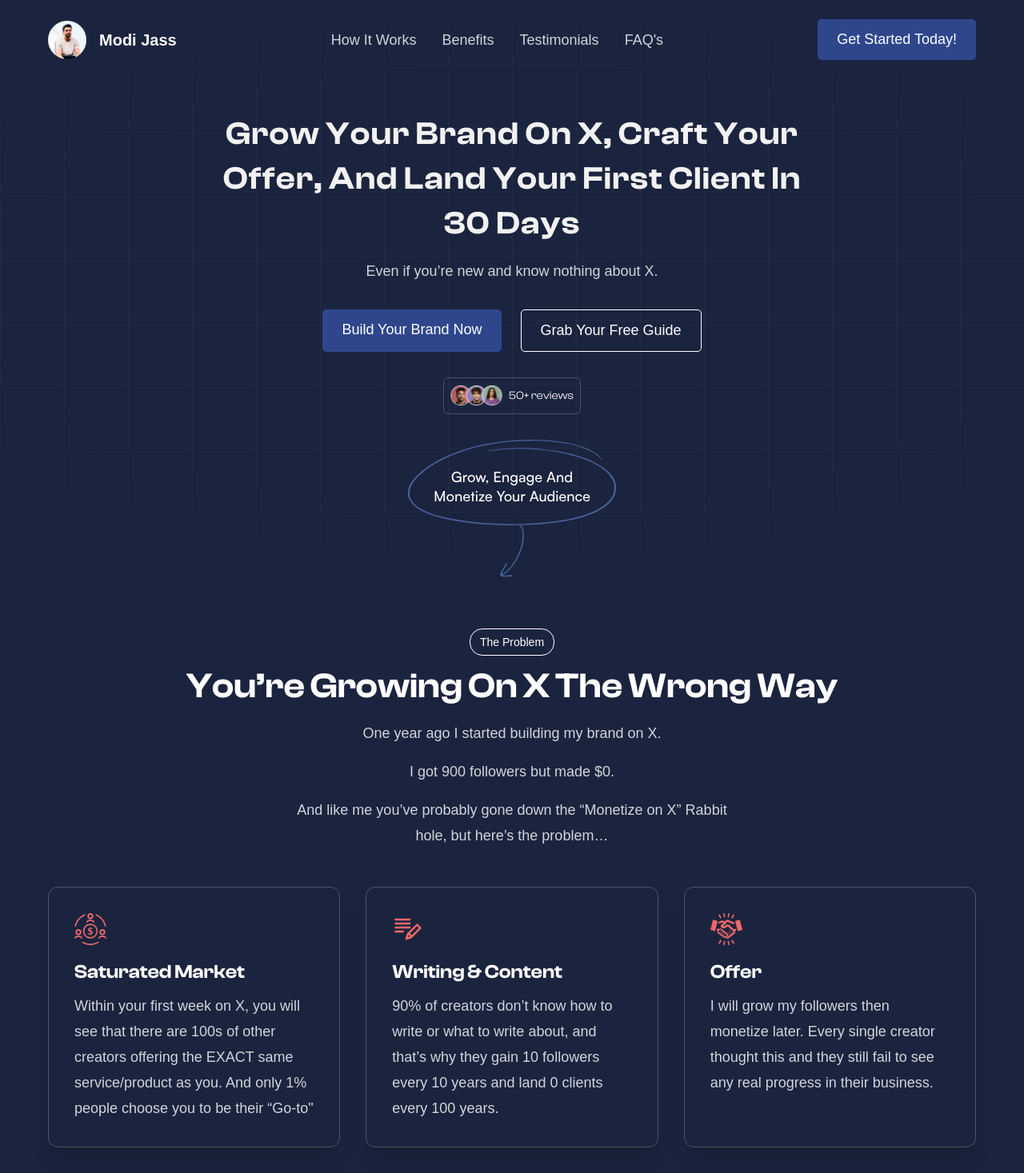
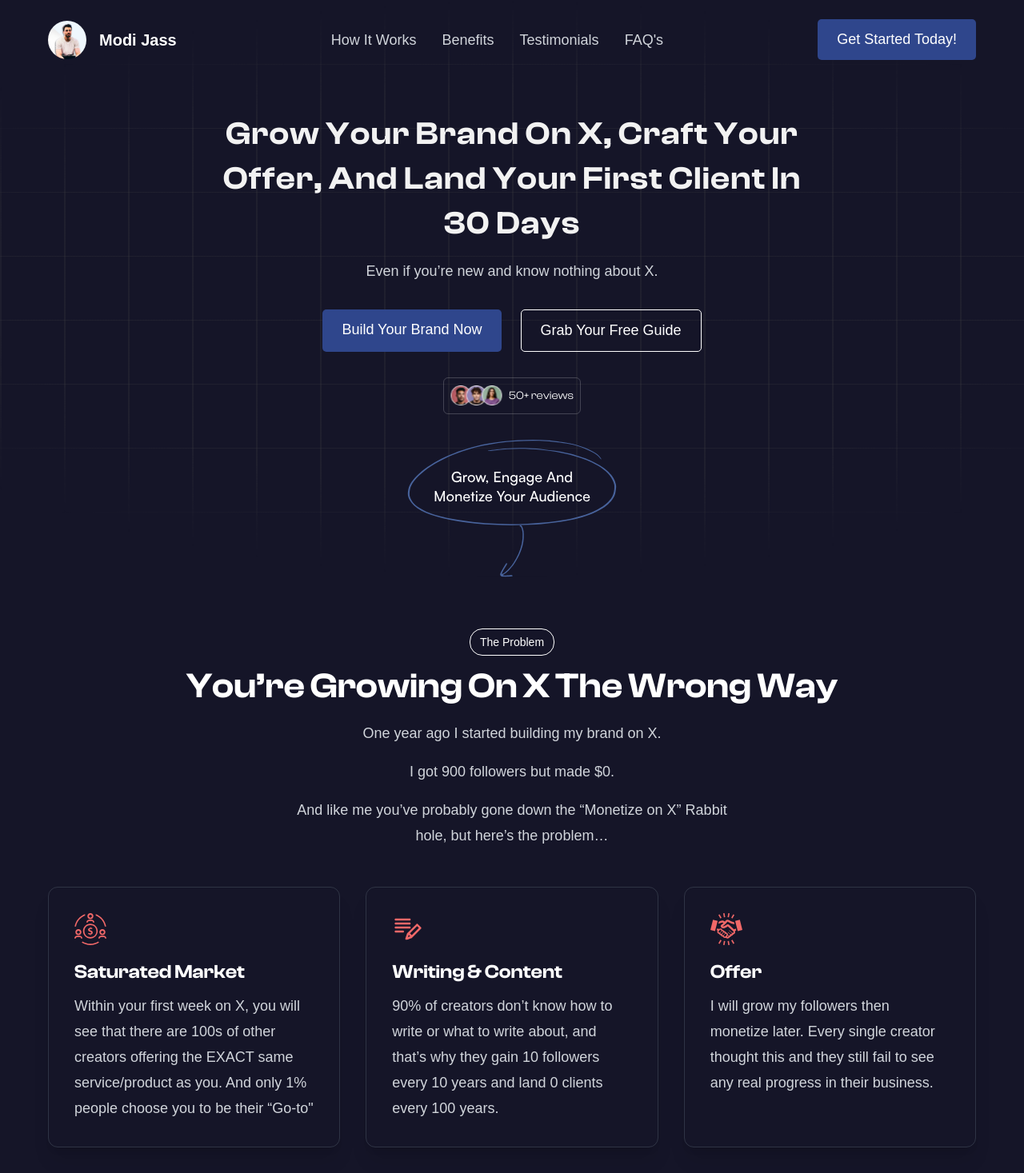
Before and after one commit to stefanocodes-react/Modi-Jass-Landing-Page, a React (Vite) app: page / in a window 1280 px wide. Shown: the top 1467 px of the page at 80% size. Built offline with nearby package versions, Linux system fonts and the light colour scheme; no server answers; a web font is replaced by a local one.

Commit message:
back to normal colors

```diff
--- a/src/components/Card.jsx
+++ b/src/components/Card.jsx
@@ -1,7 +1,7 @@
 const Card = ({ content, color }) => {
   return (
     <div
-      className={`flex flex-col gap-4 rounded-xl border border-gray-600 p-8 shadow-xl transition`}
+      className={`flex flex-col gap-4 rounded-xl border border-gray-600/50 p-8 shadow-xl transition`}
     >
       <img src={content.iconUrl} width={40} height={40} alt="icon" />
       <div className="flex flex-col gap-2">
--- a/src/components/Header.jsx
+++ b/src/components/Header.jsx
@@ -5,8 +5,8 @@ import Navbar from "./Navbar";
 
 const Header = ({ toggleModal }) => {
   return (
-    <header className="relative bg-color-body" id="home">
-      <div className="-z-1 absolute bottom-0 left-0 right-0 top-0 bg-[linear-gradient(to_right,#4f4f4f2e_1px,transparent_1px),linear-gradient(to_bottom,#4f4f4f2e_1px,transparent_1px)] bg-[size:80px_80px] [mask-image:radial-gradient(ellipse_70%_50%_at_50%_50%,#000_70%,transparent_100%)]"></div>
+    <header className="relative" id="home">
+      <div className="-z-1 absolute bottom-0 left-0 right-0 top-0 bg-[linear-gradient(to_right,#4f4f4f2e_2px,transparent_2px),linear-gradient(to_bottom,#4f4f4f2e_1px,transparent_1px)] bg-[size:80px_80px] [mask-image:radial-gradient(ellipse_70%_50%_at_50%_50%,#000_70%,transparent_100%)]"></div>
       <Navbar />
       <div className="flex flex-col justify-start items-center gap-8 container md:pt-10">
         <div className="flex flex-col gap-4">
--- a/src/components/Problem.jsx
+++ b/src/components/Problem.jsx
@@ -12,7 +12,7 @@ const Problem = () => {
       sectionTitle={`You’re growing on x the wrong way`}
       sectionDescription={[
         `One year ago I started building my brand on X.`,
-        ` I got 900 followers but made $0.`,
+        `I got 900 followers but made $0.`,
         `And like me you’ve probably gone down the “Monetize on X” Rabbit hole, but here’s the problem…`,
       ]}
     >
--- a/src/components/Section.jsx
+++ b/src/components/Section.jsx
@@ -24,7 +24,7 @@ const Section = ({
               sectionDescription.map((description, idx) => (
                 <p
                   key={idx}
-                  className="body-1 text-center text-gray-300 md:w-4/6"
+                  className={`body-1 text-center text-gray-300 md:w-4/6`}
                 >
                   {description}
                 </p>
--- a/tailwind.config.js
+++ b/tailwind.config.js
@@ -19,7 +19,7 @@ export default {
           dark: "#0e0c15",
           light: "#f2f2f2",
           red: "#f06868",
-          body: "rgba(47,70,140,0.2)",
+          body: "#151528",
           green: "#13ce66",
           modal: "#2e2f3a",
         },
```
